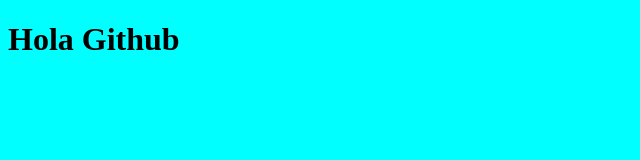
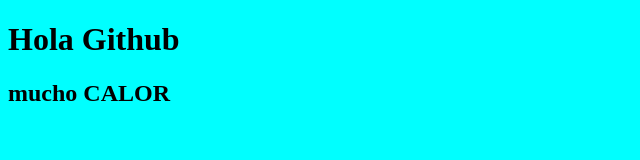
Before and after one commit to sapereyra/mi_repositorio, a plain HTML site: page index.html in a window 1280 px wide. Shown: the whole page, without its empty margins (0-640 px from the left). Drawn offline with Linux system fonts and the light colour scheme.

Commit message:
agregado de CALOR

```diff
--- a/index.html
+++ b/index.html
@@ -9,5 +9,6 @@
 </head>
 <body>
     <h1> Hola Github </h1>
+    <h2> mucho CALOR </h2>
 </body>
 </html>
```
